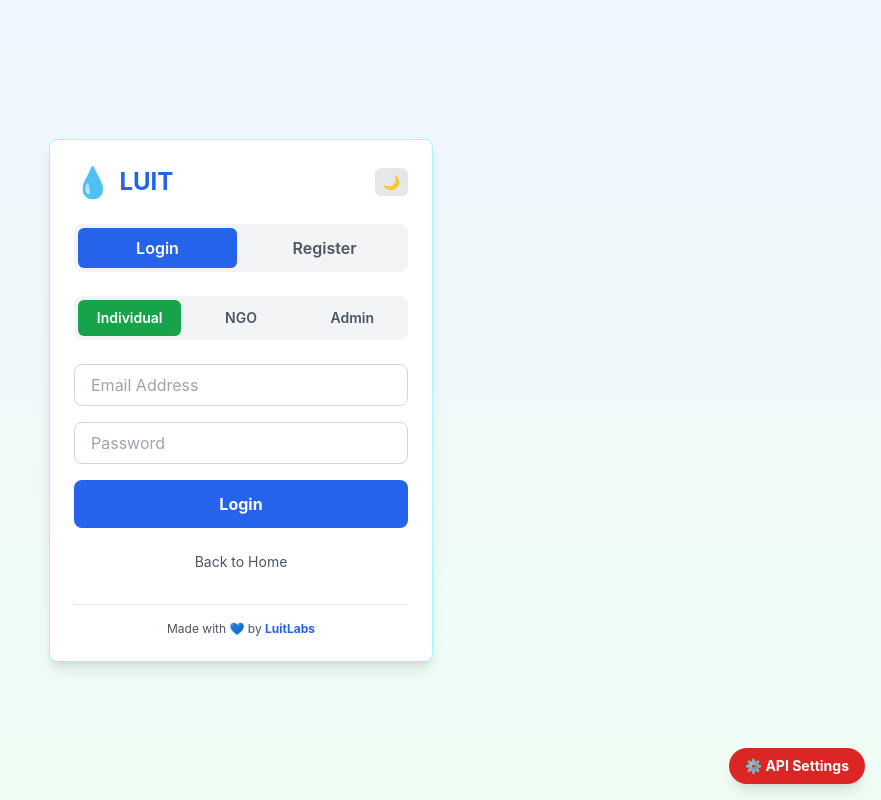
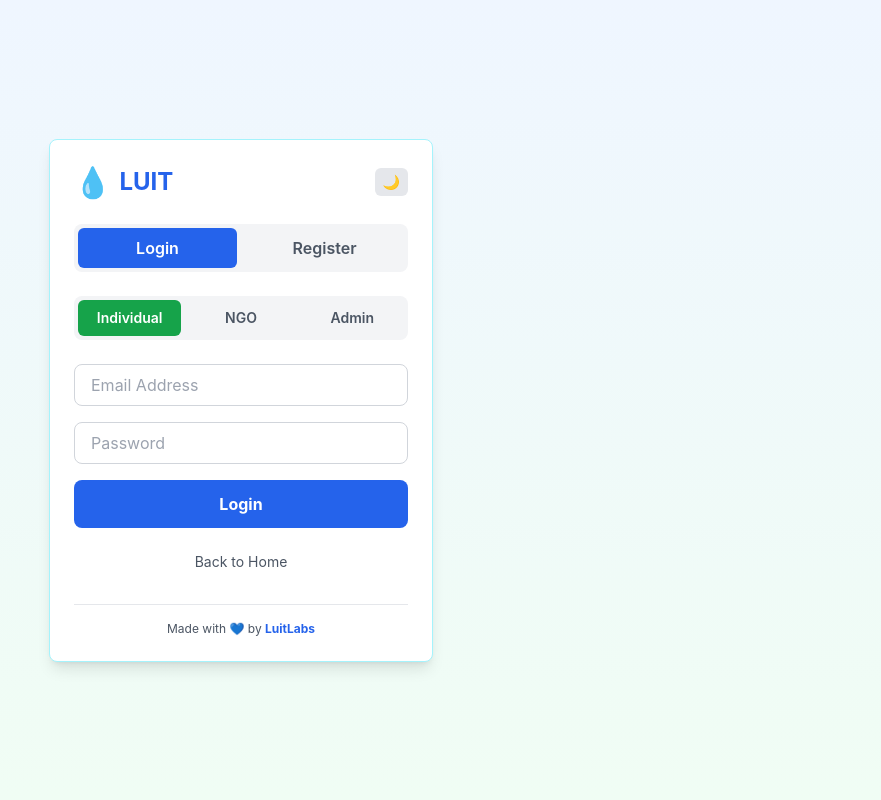
Before and after one commit to HyperPenetrator02/luitv3, a React (Vite) app in the folder frontend/: page /login in a window 1280 px wide. Shown: the whole page, without its empty margins (399-1280 px from the left). Built offline with nearby package versions, Linux system fonts and the light colour scheme; no server answers.

Commit message:
Remove API Settings button from production

```diff
--- a/frontend/src/pages/LoginRegister.jsx
+++ b/frontend/src/pages/LoginRegister.jsx
@@ -2,7 +2,6 @@ import React, { useState, useEffect } from 'react'
 import { useNavigate } from 'react-router-dom'
 import { useAuthStore } from '../store'
 import { authApi } from '../api'
-import ApiConfig from '../components/ApiConfig'
 
 export default function LoginRegister() {
   const navigate = useNavigate()
@@ -290,7 +289,6 @@ export default function LoginRegister() {
           </p>
         </div>
       </div>
-      <ApiConfig />
     </div>
   )
 }
```
